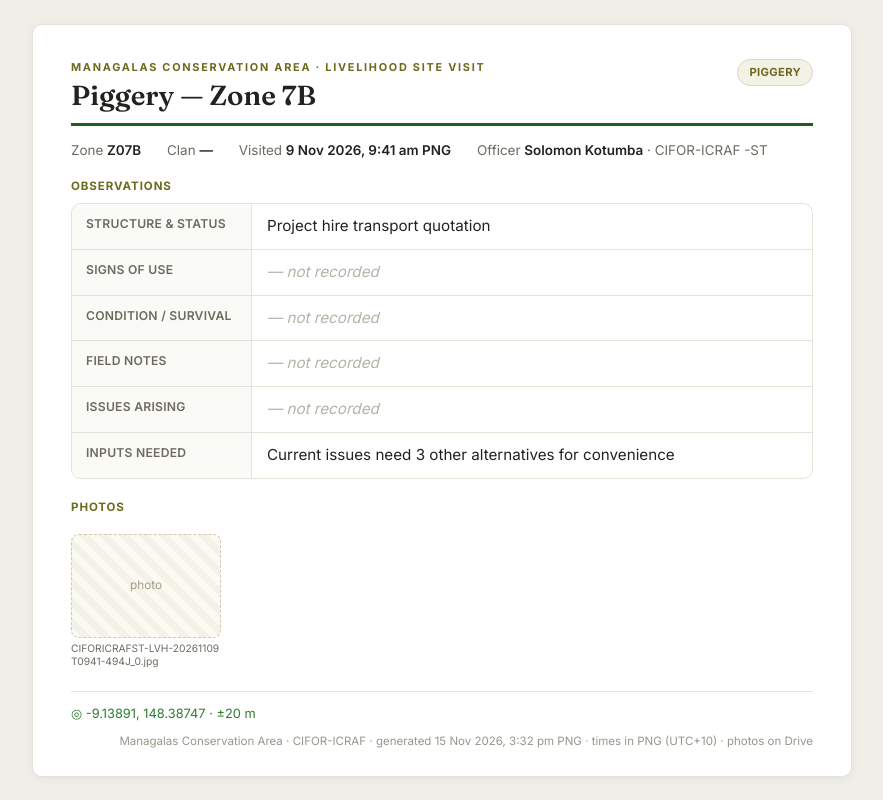
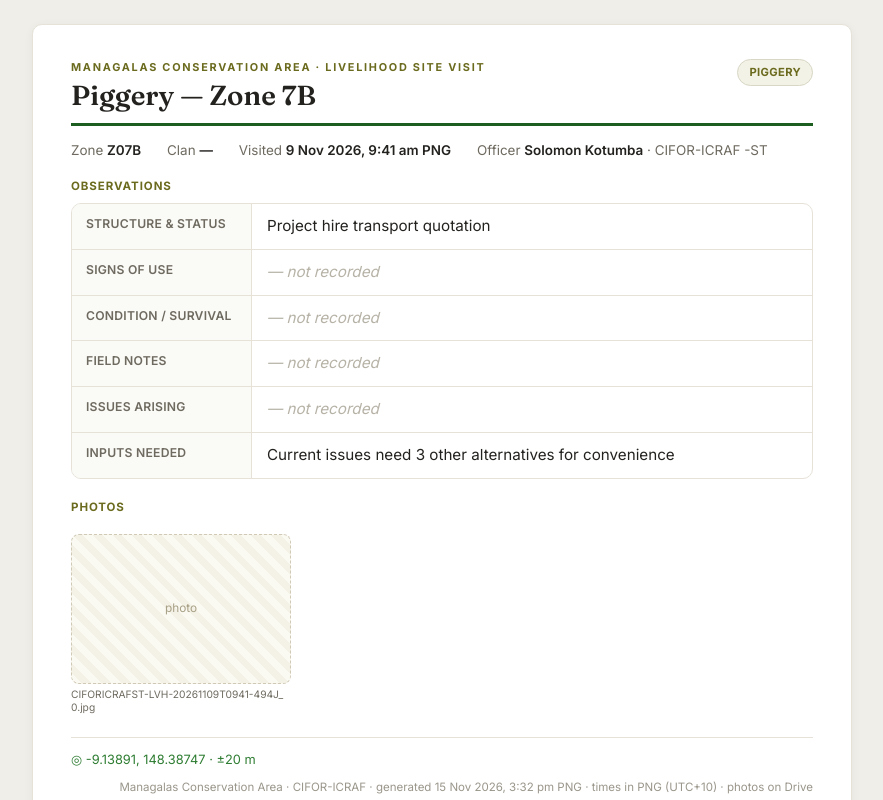
Before and after one commit to wtunsworth-a11y/MCA_App, a plain HTML site: page docs/reports/livelihood-report-template.html in a window 1280 px wide. Shown: the top 800 px of the page, without its empty margins (198-1081 px from the left). Drawn offline with Linux system fonts and the light colour scheme.

Commit message:
docs: livelihood report photos show full aspect (no cropping)
Co-Authored-By: Claude Opus 4.8 <noreply@anthropic.com>
Claude-Session: https://claude.ai/code/session_013CbsxbqQqY1A3X61ozPPMK

```diff
--- a/docs/reports/livelihood-report-template.html
+++ b/docs/reports/livelihood-report-template.html
@@ -47,8 +47,9 @@
   .f .v.empty{color:#B6B2A6;font-style:italic;}
 
   .photos{display:flex;flex-wrap:wrap;gap:10px;margin-top:18px;}
-  .ph{width:150px;}
-  .ph .box{height:104px;border:1px dashed #CFC9B6;border-radius:8px;background:
+  .ph{width:220px;}
+  .ph img{width:100%;height:auto;display:block;border-radius:8px;border:1px solid var(--line);}
+  .ph .box{height:150px;border:1px dashed #CFC9B6;border-radius:8px;background:
     repeating-linear-gradient(45deg,#FBFAF2,#FBFAF2 7px,#F4F2E6 7px,#F4F2E6 14px);
     display:flex;align-items:center;justify-content:center;color:#A79F86;font-size:.74rem;}
   .ph .cap{font-size:.64rem;color:var(--muted);margin-top:4px;word-break:break-all;line-height:1.3;}
@@ -146,7 +147,7 @@ document.getElementById('report').innerHTML = RECORDS.map(r=>{
   }).join('');
   const photos = (r.photos&&r.photos.length)
     ? '<div class="section-label" style="margin-top:20px;">Photos</div><div class="photos">'+
-      r.photos.map(p=>'<div class="ph">'+(PHOTOS[p]?('<img src="'+PHOTOS[p]+'" alt="'+esc(p)+'" style="width:100%;height:104px;object-fit:cover;display:block;border-radius:8px;">'):'<div class="box">photo</div>')+'<div class="cap">'+esc(p)+'</div></div>').join('')+'</div>'
+      r.photos.map(p=>'<div class="ph">'+(PHOTOS[p]?('<img src="'+PHOTOS[p]+'" alt="'+esc(p)+'">'):'<div class="box">photo</div>')+'<div class="cap">'+esc(p)+'</div></div>').join('')+'</div>'
     : '';
   const loc = r.gps
     ? '<span class="loc ok">◎ '+esc(r.gps.lat)+', '+esc(r.gps.lng)+' · ±'+esc(r.gps.accuracy)+' m'+(r.gps.source==='coarse'?' (approx)':'')+'</span>'
```
